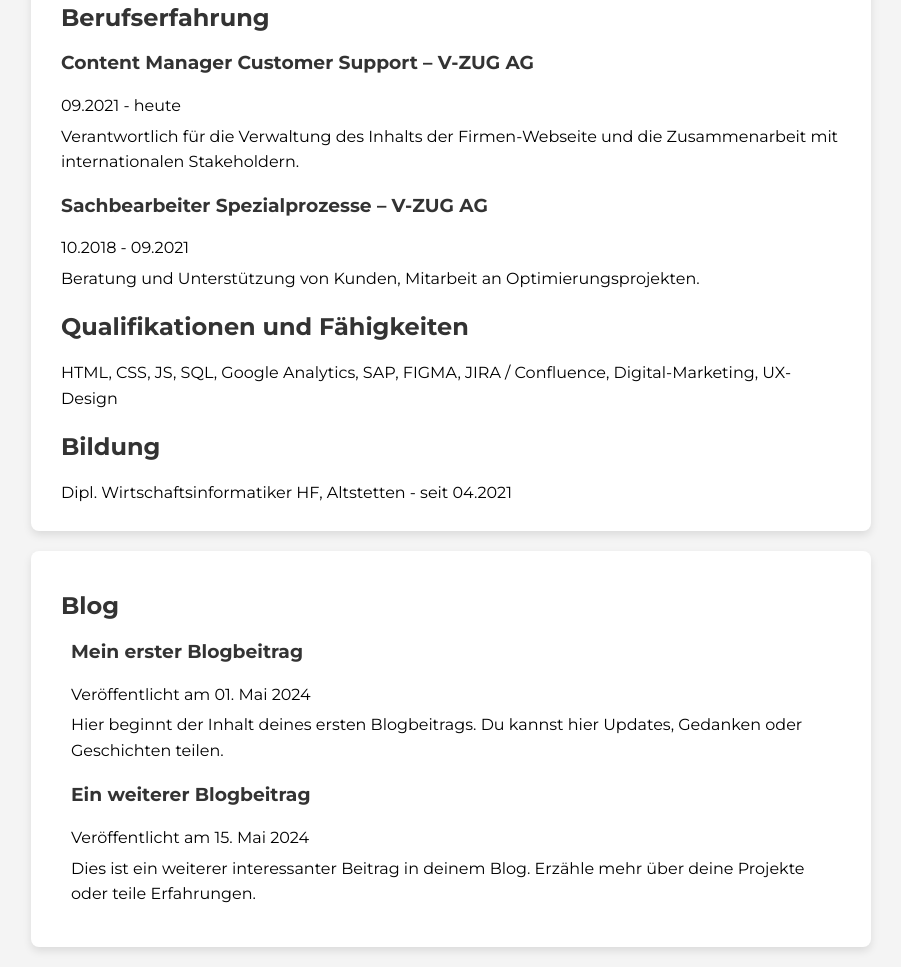
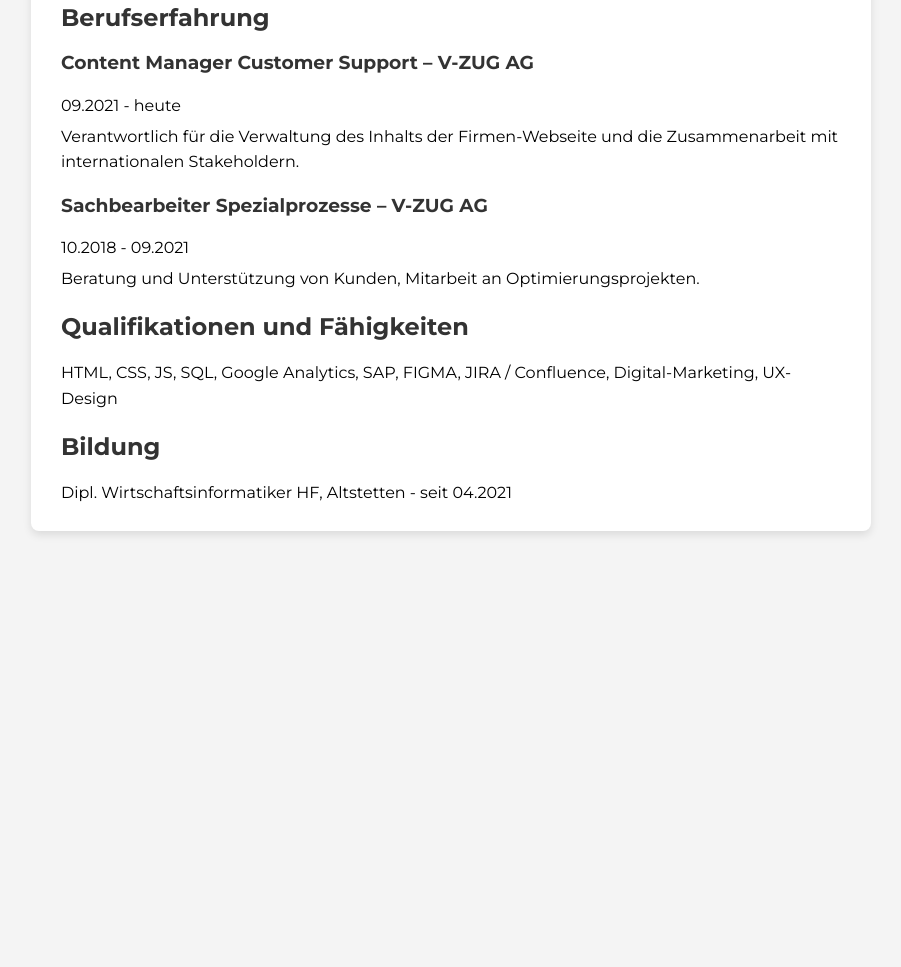
Before and after one commit to ale-zzz/website, a plain HTML site: page index.html in a window 1280 px wide. Shown: the part 380-1347 px from the top of the page, without its empty margins (189-1090 px from the left). After the commit the page ends 931 px from the top, so only its background shows below. Drawn offline with Linux system fonts and the light colour scheme.

Commit message:
index.html

```diff
--- a/index.html
+++ b/index.html
@@ -102,20 +102,5 @@
             <p>Dipl. Wirtschaftsinformatiker HF, Altstetten - seit 04.2021</p>
         </section>
     </div>
-    <div class="container blog" id="blog">
-        <section>
-            <h2>Blog</h2>
-            <article>
-                <h3>Mein erster Blogbeitrag</h3>
-                <p>Veröffentlicht am 01. Mai 2024</p>
-                <p>Hier beginnt der Inhalt deines ersten Blogbeitrags. Du kannst hier Updates, Gedanken oder Geschichten teilen.</p>
-            </article>
-            <article>
-                <h3>Ein weiterer Blogbeitrag</h3>
-                <p>Veröffentlicht am 15. Mai 2024</p>
-                <p>Dies ist ein weiterer interessanter Beitrag in deinem Blog. Erzähle mehr über deine Projekte oder teile Erfahrungen.</p>
-            </article>
-        </section>
-    </div>
 </body>
 </html>
```
